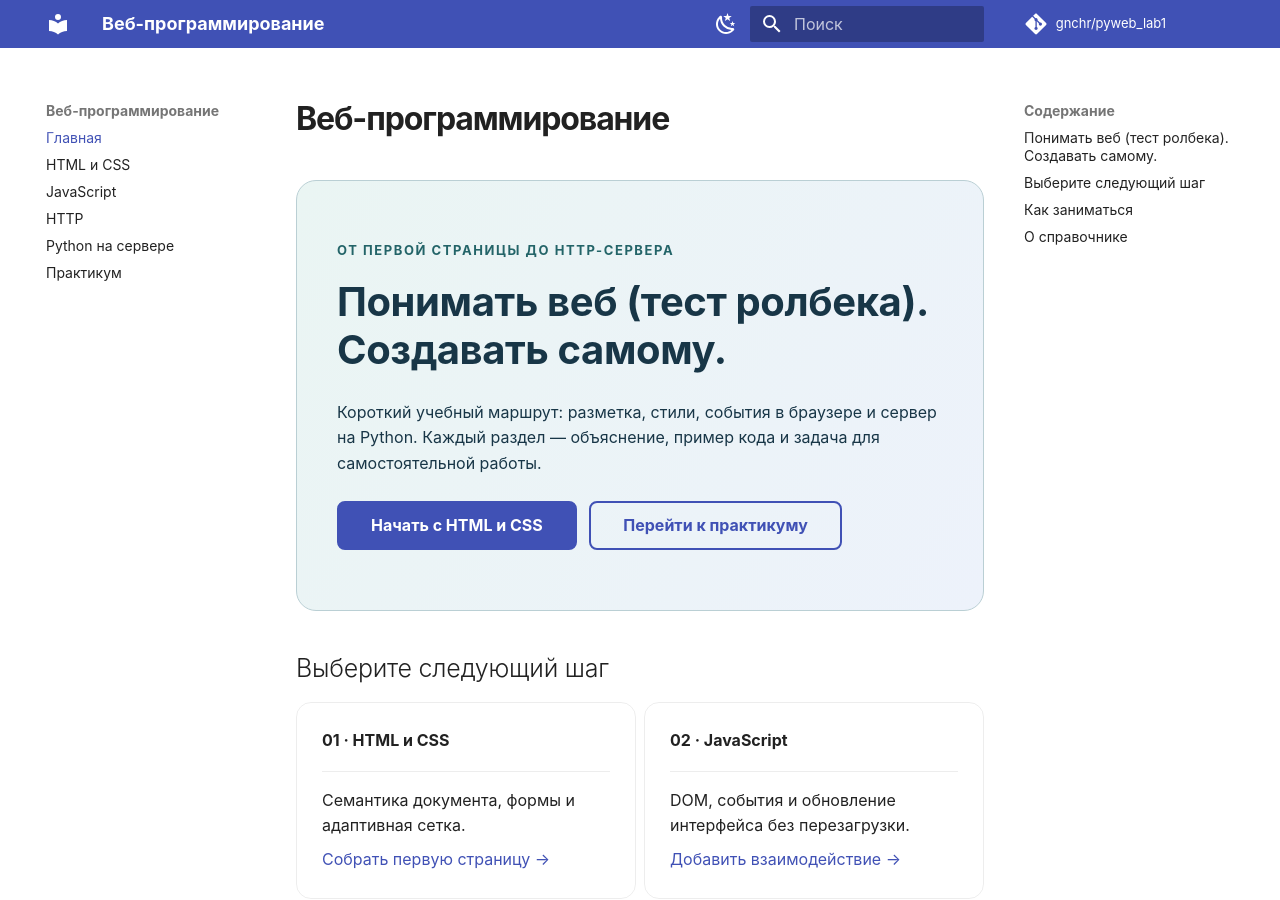
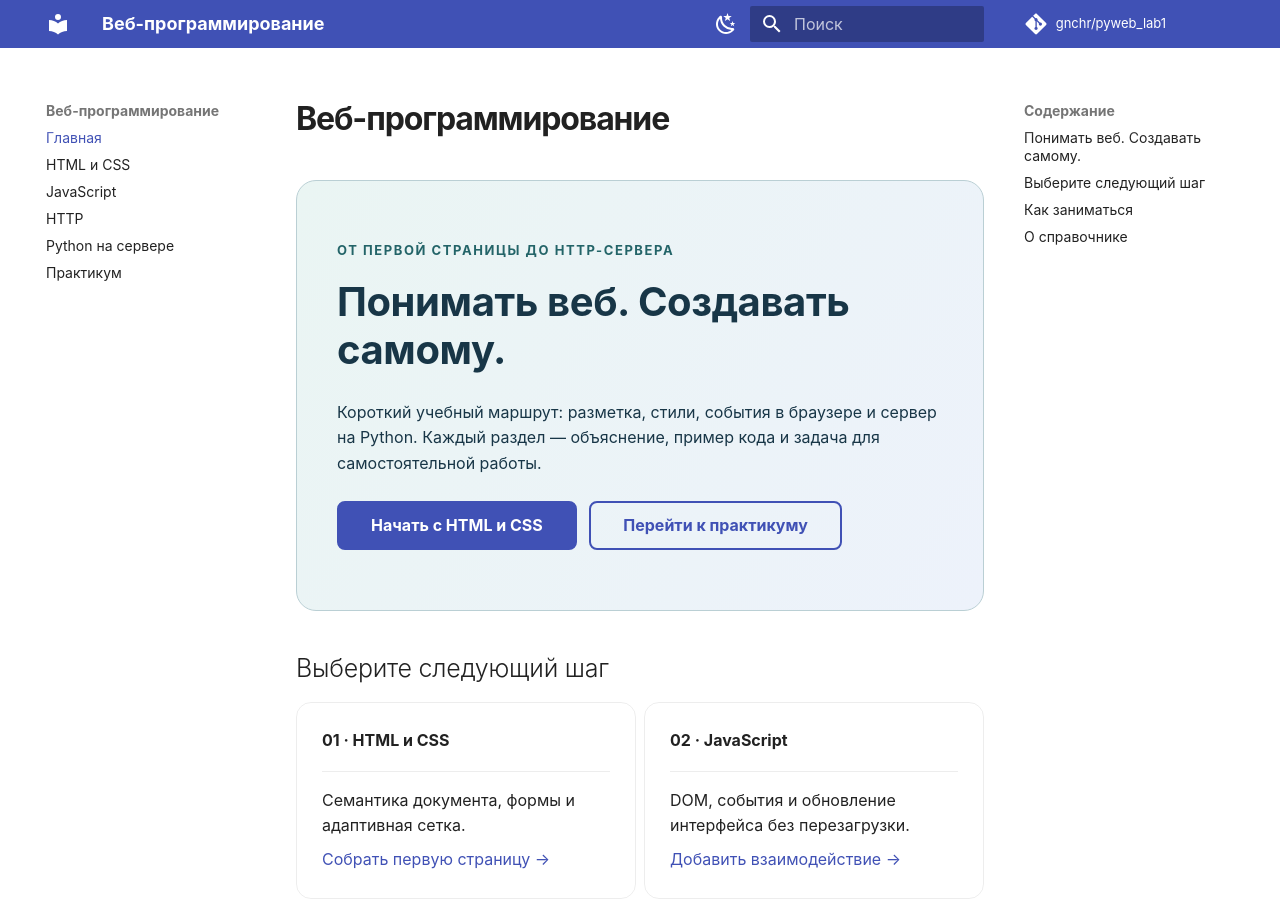
Before and after one commit to gnchr/pyweb_lab1, an MkDocs documentation site: the page built from docs/index.md, in a window 1280 px wide and 900 px high. Built offline with MkDocs 1.6.1 and Material for MkDocs 9.7.7, drawn with Linux system fonts in a browser that asks for light colours; comment, search, counter and statistics services are not loaded.

```diff
--- a/docs/index.md
+++ b/docs/index.md
@@ -3,7 +3,7 @@
 <div class="hero" markdown>
 <span class="eyebrow">ОТ ПЕРВОЙ СТРАНИЦЫ ДО HTTP-СЕРВЕРА</span>
 
-## Понимать веб (тест ролбека). Создавать самому.
+## Понимать веб. Создавать самому.
 
 Короткий учебный маршрут: разметка, стили, события в браузере и сервер на Python. Каждый раздел — объяснение, пример кода и задача для самостоятельной работы.
 
```
